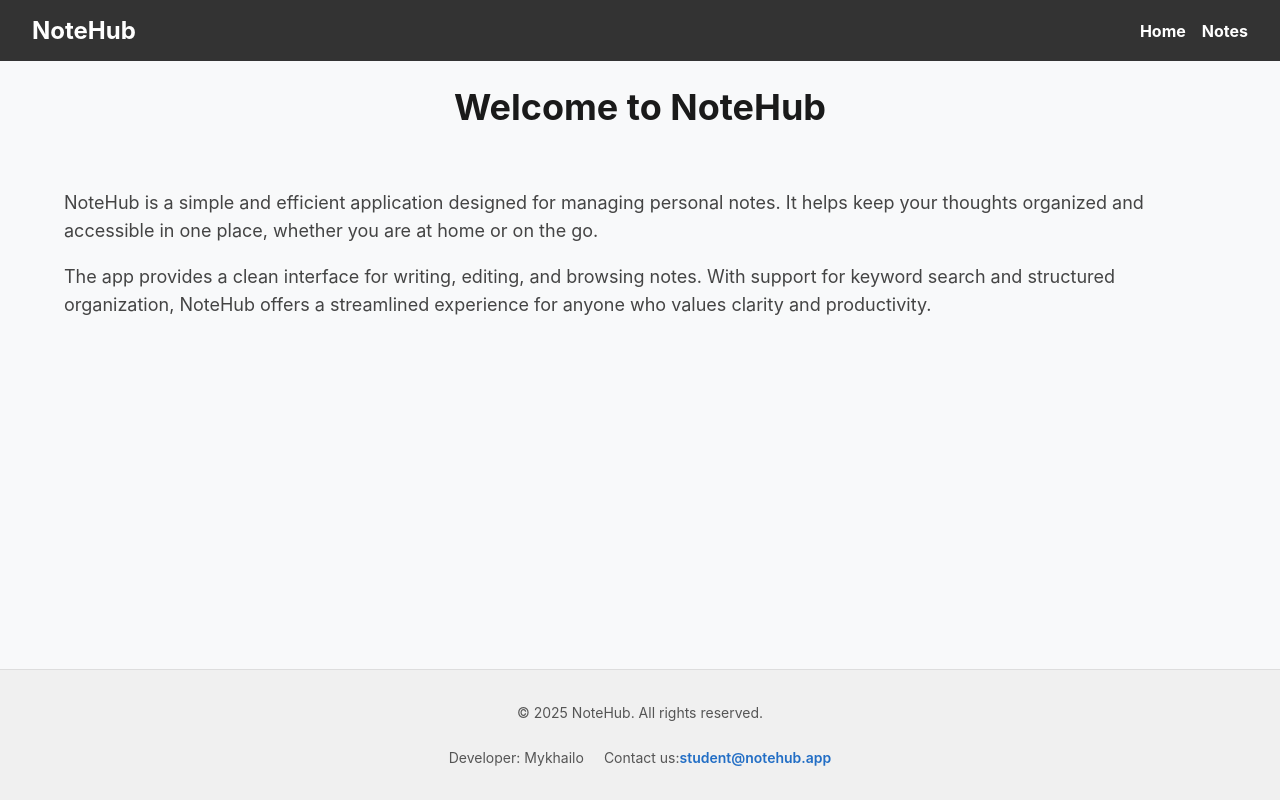
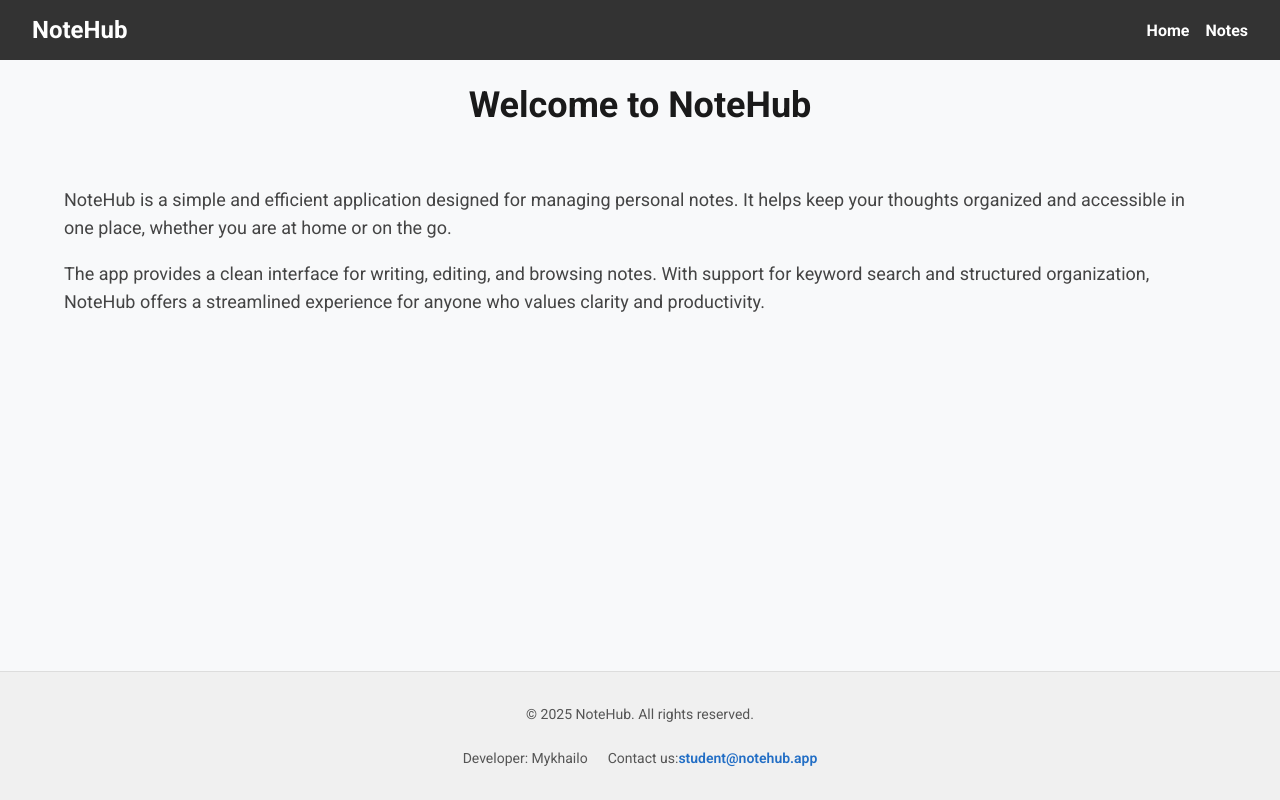
Before and after one commit to mykhailo-zanizdra-dev/08-zustand, a Next.js app: page / in a window 1280 px wide. Built offline with nearby package versions, Linux system fonts and the light colour scheme.

Commit message:
feat: Added google font

```diff
--- a/app/globals.css
+++ b/app/globals.css
@@ -1,6 +1,5 @@
 body {
-  font-family: -apple-system, BlinkMacSystemFont, "Segoe UI", Roboto, Oxygen,
-    Ubuntu, Cantarell, "Helvetica Neue", sans-serif;
+  font-family: var(--font-roboto), sans-serif;
   display: flex;
   flex-direction: column;
   min-height: 100vh;
--- a/app/layout.tsx
+++ b/app/layout.tsx
@@ -1,18 +1,15 @@
 import type { Metadata } from 'next';
-import { Geist, Geist_Mono } from 'next/font/google';
+import { Roboto } from 'next/font/google';
 import './globals.css';
 import Header from '@/components/Header/Header';
 import TanStackProvider from '@/components/TanStackProvider/TanStackProvider';
 import Footer from '@/components/Footer/Footer';
 
-const geistSans = Geist({
-  variable: '--font-geist-sans',
+const roboto = Roboto({
   subsets: ['latin'],
-});
-
-const geistMono = Geist_Mono({
-  variable: '--font-geist-mono',
-  subsets: ['latin'],
+  weight: ['400', '500', '600', '700'],
+  variable: '--font-roboto',
+  display: 'swap',
 });
 
 export const metadata: Metadata = {
@@ -47,7 +44,7 @@ export default function RootLayout({
 }: Readonly<RootLayoutProps>) {
   return (
     <html lang="en">
-      <body className={`${geistSans.variable} ${geistMono.variable}`}>
+      <body className={roboto.variable}>
         <TanStackProvider>
           <Header />
           <main>
--- a/app/notes/filter/[...slug]/page.tsx
+++ b/app/notes/filter/[...slug]/page.tsx
@@ -18,11 +18,11 @@ export async function generateMetadata({
   const { slug: [filter] = [] } = (await params) || {};
 
   return {
-    title: `${filter} Notes - NoteHub`,
+    title: `${filter === 'all' ? 'All' : filter} Notes - NoteHub`,
     description: `Notes filtered by ${filter}`,
     openGraph: {
-      title: `${filter} Notes - NoteHub`,
-      description: `Notes filtered by ${filter}`,
+      title: `${filter === 'all' ? 'All' : filter} Notes - NoteHub`,
+      description: `In this page you can see ${filter === 'all' ? 'all notes' : `notes filtered by ${filter}`}.`,
       url: `${process.env.NEXT_BASE_URL}/notes/filter/${filter}`,
       images: [
         {
--- a/components/Header/Header.module.css
+++ b/components/Header/Header.module.css
@@ -11,7 +11,7 @@
   text-decoration: none;
   color: white;
   font-size: 1.5rem;
-  font-weight: bold;
+  font-weight: 700;
 }
 
 .header a:hover {
```
